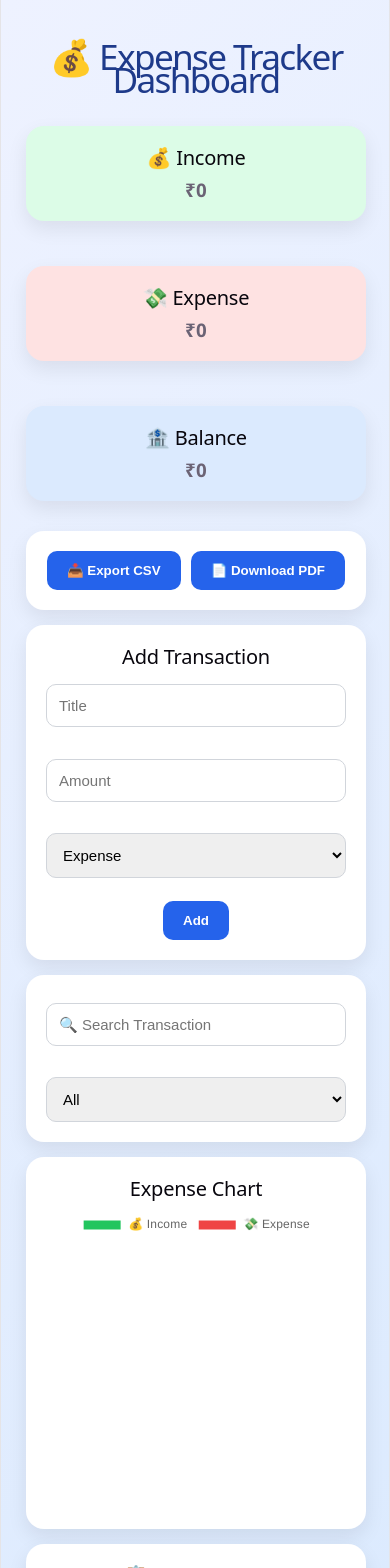
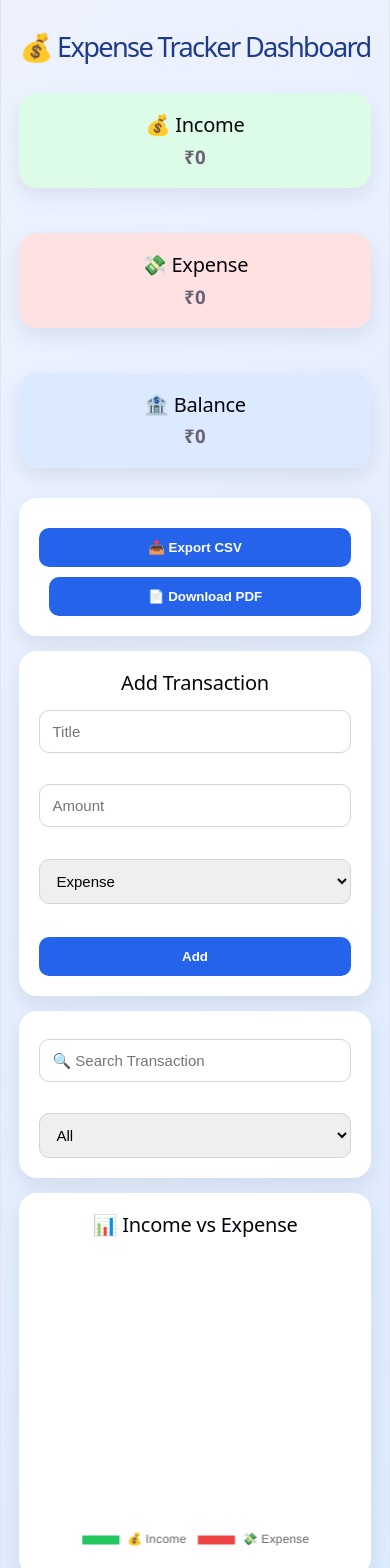
Before and after one commit to Raghav335/Expense-Tracker-with-Budget-Insights, a React (Vite) app: page / in a window 390 px wide. Shown: the top 1568 px of the page. Built offline with nearby package versions, Linux system fonts and the light colour scheme.

Commit message:
Upgrade Expense Tracker UI

```diff
--- a/package.json
+++ b/package.json
@@ -12,12 +12,15 @@
   "dependencies": {
     "chart.js": "^4.5.1",
     "firebase": "^12.15.0",
+    "framer-motion": "^12.42.2",
     "jspdf": "^4.2.1",
     "jspdf-autotable": "^5.0.8",
     "papaparse": "^5.5.4",
     "react": "^19.2.6",
     "react-chartjs-2": "^5.3.1",
-    "react-dom": "^19.2.6"
+    "react-dom": "^19.2.6",
+    "react-hot-toast": "^2.6.0",
+    "react-icons": "^5.7.0"
   },
   "devDependencies": {
     "@eslint/js": "^10.0.1",
--- a/src/App.css
+++ b/src/App.css
@@ -119,3 +119,33 @@ tr:hover{
   max-width:500px;
   margin:auto;
 }
+@media (max-width: 768px){
+
+  .container{
+    padding:15px;
+  }
+
+  h1{
+    font-size:1.7rem;
+  }
+
+  table{
+    display:block;
+    overflow-x:auto;
+    white-space:nowrap;
+  }
+
+  button{
+    width:100%;
+    margin-top:10px;
+  }
+
+  .summary-grid{
+    grid-template-columns:1fr;
+  }
+
+  .chart-container{
+    max-width:100%;
+  }
+
+}
--- a/src/App.jsx
+++ b/src/App.jsx
@@ -47,6 +47,7 @@ function App() {
 
   return matchesSearch && matchesFilter;
 }
+
 );
 
 const exportCSV = () => {
@@ -77,6 +78,7 @@ function App() {
 a.href = url;
 a.download = "transactions.csv";
 a.click();
+
 };
 
 const downloadPDF = () => {
@@ -99,6 +101,7 @@ function App() {
 });
 
 doc.save("Expense_Report.pdf");
+
 };
 
 return (
@@ -164,6 +167,7 @@ function App() {
     }
   />
 </div>
+
 );
 }
 
--- a/src/components/ExpenseChart.jsx
+++ b/src/components/ExpenseChart.jsx
@@ -5,7 +5,7 @@ import {
   Legend,
 } from "chart.js";
 
-import { Pie } from "react-chartjs-2";
+import { Doughnut } from "react-chartjs-2";
 
 ChartJS.register(
   ArcElement,
@@ -28,8 +28,8 @@ function ExpenseChart({ transactions }) {
       {
         data: [income, expense],
         backgroundColor: [
-        "#22c55e", // Green
-        "#ef4444", // Red
+          "#22c55e",
+          "#ef4444",
         ],
         borderColor: "#ffffff",
         borderWidth: 3,
@@ -38,9 +38,19 @@ function ExpenseChart({ transactions }) {
   };
 
   return (
-    <div className="card">
-      <h2>Expense Chart</h2>
-      <Pie data={data} />
+    <div className="card chart-container">
+      <h2>📊 Income vs Expense</h2>
+
+      <Doughnut
+        data={data}
+        options={{
+          plugins: {
+            legend: {
+              position: "bottom",
+            },
+          },
+        }}
+      />
     </div>
   );
 }
--- a/src/components/ExpenseForm.jsx
+++ b/src/components/ExpenseForm.jsx
@@ -9,6 +9,7 @@ function ExpenseForm({ addTransaction }) {
 if (!title || !amount) return;
 
 addTransaction({
+
 title,
 amount: Number(amount),
 type,
@@ -52,6 +53,7 @@ function ExpenseForm({ addTransaction }) {
 
   <button onClick={handleSubmit}>Add</button>
 </div>
+
 );
 }
 
```
Also changed, not shown: 1 other file (tests, documents, lock files or other folders). Lines whose indentation alone changed are shown as unchanged.
